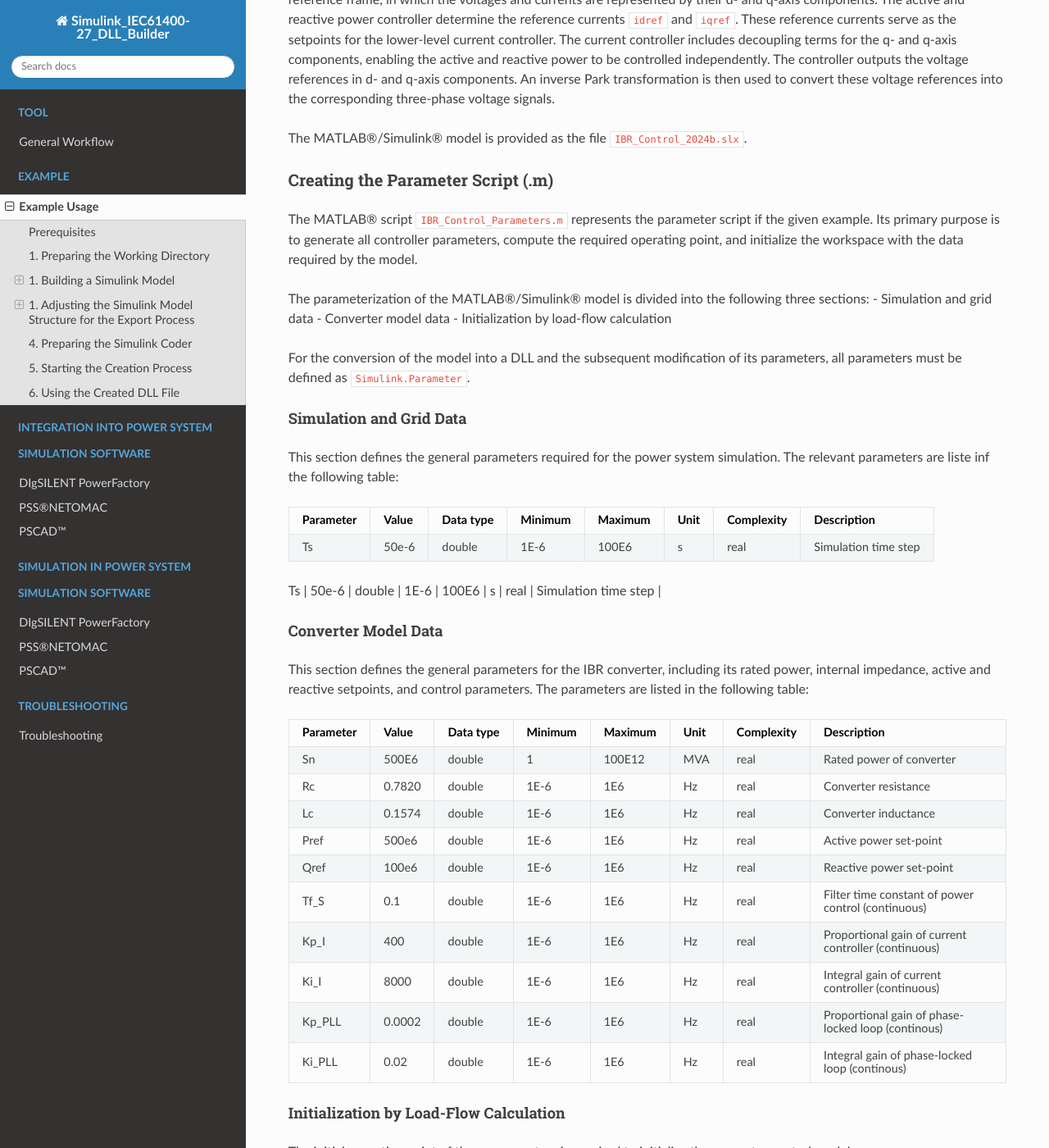
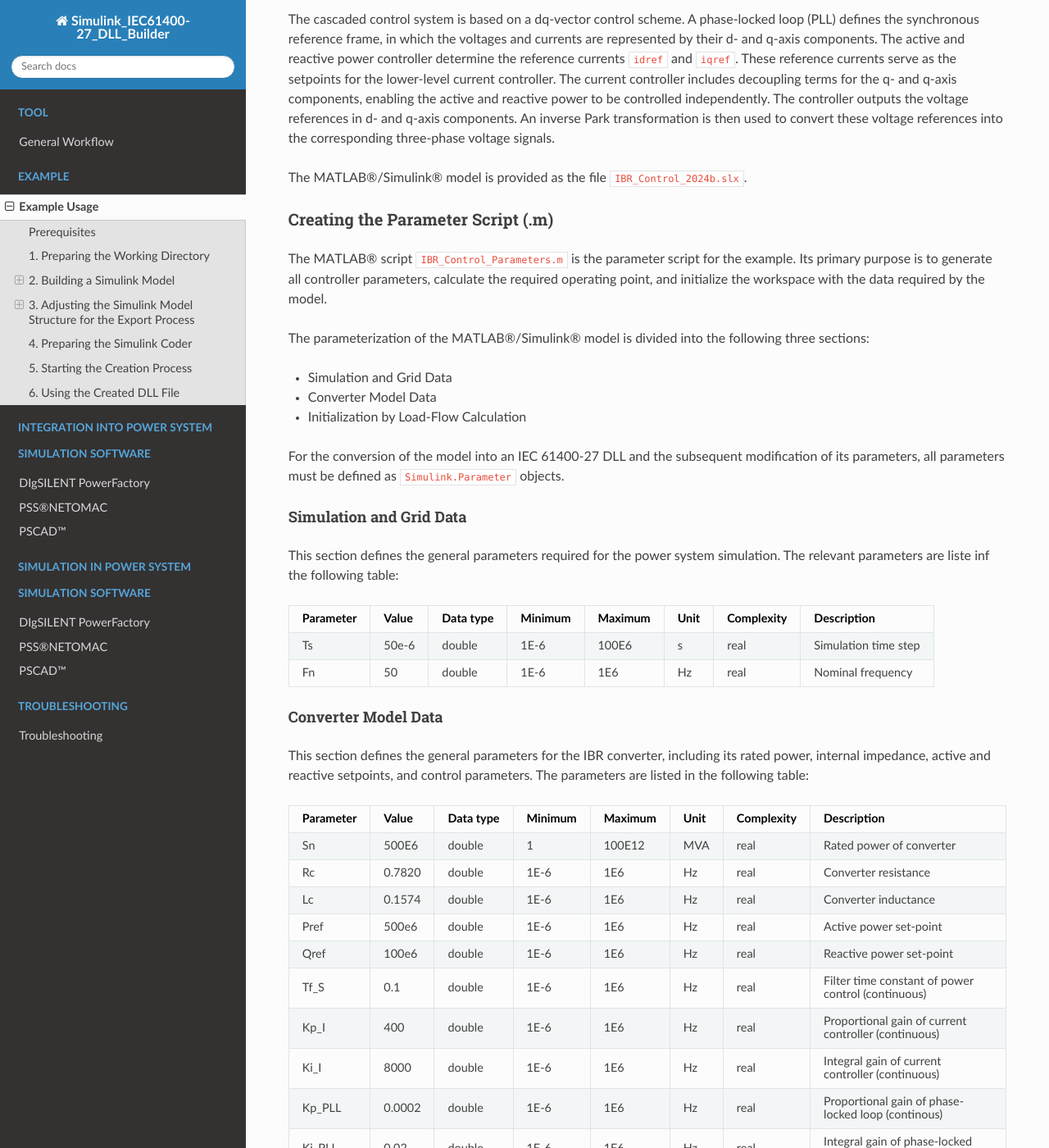
Before and after one commit to Institute-of-Electrical-Energy-Systems/SIMULINK_DLL_Builder, a Sphinx documentation site: the page built from docs/example_usage.rst, in a window 1280 px wide and 1400 px high, scrolled down 3154 px. Shown: the whole window at 82% size. Built offline with Sphinx 7.4.7 and the Read the Docs theme 3.1.0, drawn with Linux system fonts in a browser that asks for light colours; formulas are drawn with MathJax 3; some of the changed text lies outside the part shown.

Commit message:
Update example_usage.rst
Update doc(example_usage)

```diff
--- a/docs/example_usage.rst
+++ b/docs/example_usage.rst
@@ -85,12 +85,13 @@ and its parameter script, which are created in step 2.
    Update for example directory .
 
 
-1. Building a Simulink Model
+2. Building a Simulink Model
 ----------------------------
 
 In this step, the actual MATLAB®/Simulink® model is developed. In this example, an IBR converter control model is created.
 
 The MATLAB®/Simulink® model consists of two main files:
+
 - ``IBR_Control_2024b.slx`` provides the MATLAB®/Simulink® model.
 - ``IBR_Control_Parameters.m`` provides the parameters for the MATLAB®/Simulink® model.
 
@@ -108,7 +109,7 @@ A grid-following IBR control concept is used in this example, as shown in the bl
    :alt: Block diagram of the IBR control system.
    :target: _images/IBR_Control.png
 
-   :width: 25%
+   :width: 50%
 
    Figure 2: Block diagram of the IBR control system.
 
@@ -125,14 +126,15 @@ The MATLAB®/Simulink® model is provided as the file ``IBR_Control_2024b.slx``.
 Creating the Parameter Script (.m)
 ^^^^^^^^^^^^^^^^^^^^^^^^^^^^
 
-The MATLAB® script ``IBR_Control_Parameters.m`` represents the parameter script if the given example. Its primary purpose is to generate all controller parameters, compute the required operating point, and initialize the workspace with the data required by the model.
+The MATLAB® script ``IBR_Control_Parameters.m`` is the parameter script for the example. Its primary purpose is to generate all controller parameters, calculate the required operating point, and initialize the workspace with the data required by the model.
 
 The parameterization of the MATLAB®/Simulink® model is divided into the following three sections:
-- Simulation and grid data
-- Converter model data
-- Initialization by load-flow calculation
 
-For the conversion of the model into a DLL and the subsequent modification of its parameters, all parameters must be defined as ``Simulink.Parameter``.
+- Simulation and Grid Data
+- Converter Model Data
+- Initialization by Load-Flow Calculation
+
+For the conversion of the model into an IEC 61400-27 DLL and the subsequent modification of its parameters, all parameters must be defined as ``Simulink.Parameter`` objects.
 
 Simulation and Grid Data
 '''''''''''''''''''''''''''''''''''
@@ -146,7 +148,7 @@ The relevant parameters are liste inf the following table:
 | Ts        | 50e-6  | double    | 1E-6    | 100E6   | s    | real       | Simulation time step |
 +-----------+--------+-----------+---------+---------+------+------------+----------------------+
 | Fn        | 50     | double    | 1E-6    | 1E6     | Hz   | real       | Nominal frequency    |
-+-----------+--------+-----------+---------+-------- +------+------------+----------------------+
++-----------+--------+-----------+---------+---------+------+------------+----------------------+
 
 Converter Model Data
 '''''''''''''''''''''''''''''''''''
@@ -302,7 +304,7 @@ Finally, all generated parameters are stored in ``IBR_Control_Parameters.mat``.
    Execute ``IBR_Control_Parameters.m`` whenever a model parameter has been modified.
 
 
-1. Adjusting the Simulink Model Structure for the Export Process
+3. Adjusting the Simulink Model Structure for the Export Process
 ----------------------------------------------------------------
 
 A dynamic model that simulates correctly in Simulink is not automatically ready to be exported as a DLL.
```
